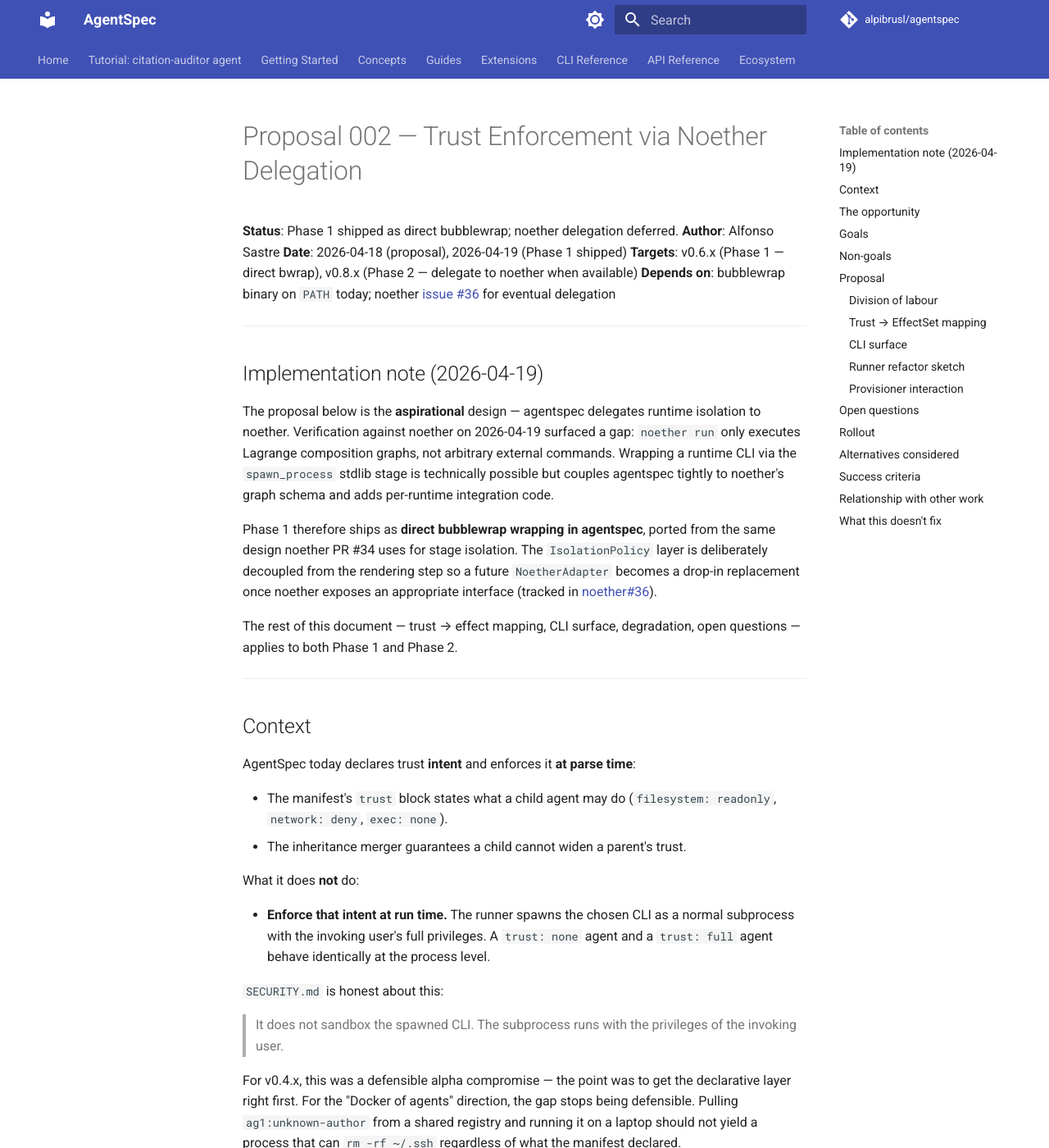
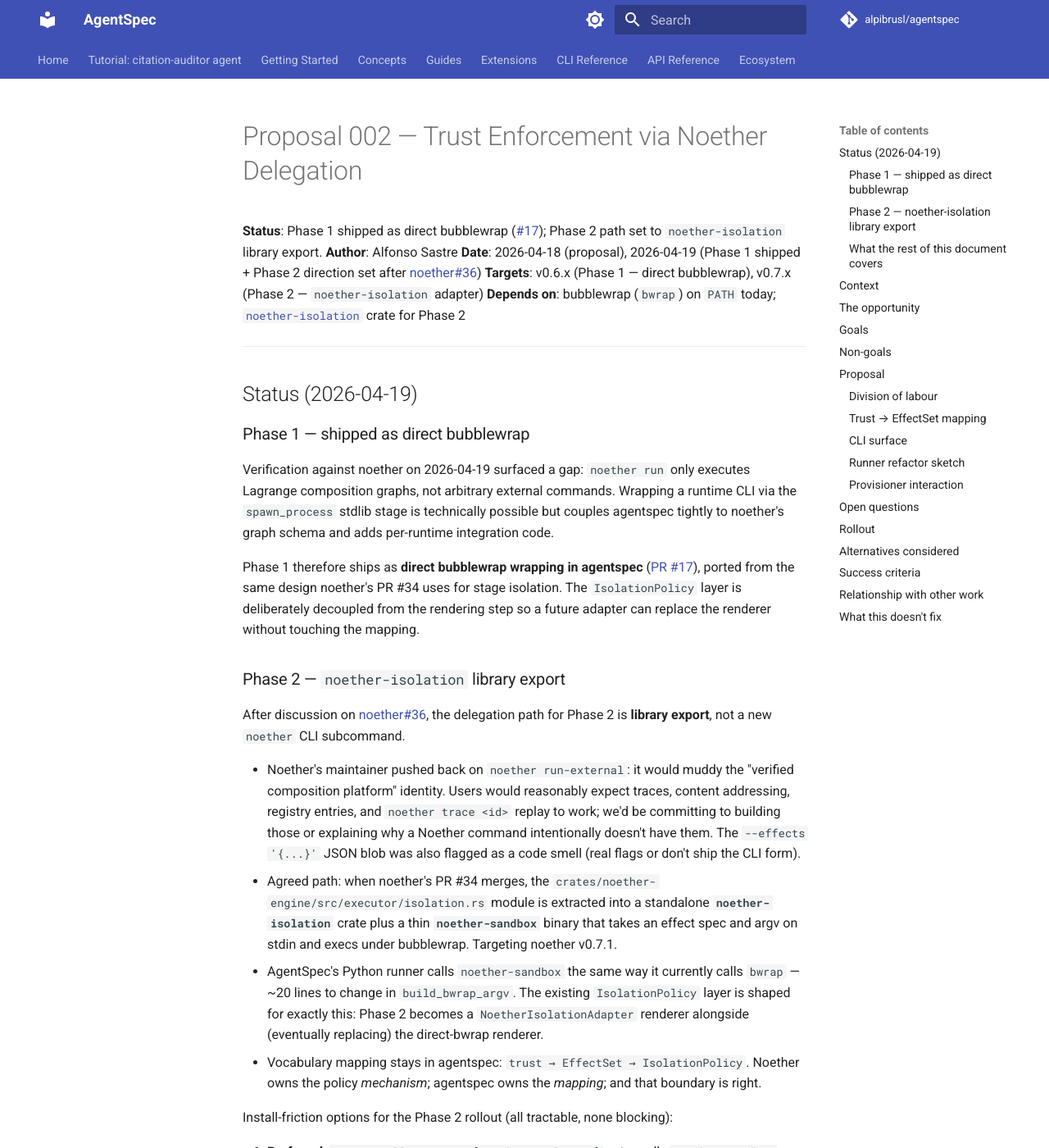
Before and after one commit to alpibrusl/agentspec, an MkDocs documentation site: the page built from docs/proposals/002-trust-enforcement-via-noether.md, in a window 1280 px wide and 1400 px high. Shown: the whole window at 82% size. Built offline with MkDocs 1.6.1 and Material for MkDocs 9.7.7, drawn with Linux system fonts in a browser that asks for light colours; comment, search, counter and statistics services are not loaded; some of the changed text lies outside the part shown.

Commit message:
docs(proposal): record noether#36 library-export decision (#19)
After discussion on noether#36, the Phase 2 path is library export
(noether-isolation crate + noether-sandbox binary), not a new
noether run-external CLI subcommand. Updates proposal 002 to reflect
this so the direction is durably recorded rather than living only in
the issue thread.

Key changes to the doc:

- Status line updated: accepted direction, Phase 1 shipping as
  direct bwrap, Phase 2 path set to library export.
- New "Direction note (2026-04-19)" section at the top summarising
  the noether#36 discussion: why run-external was rejected
  (identity drift, --effects JSON smell), why library export is
  right (one audit surface, vocabulary mapping stays in agentspec),
  and three install-friction options with pip install
  agentspec[noether-isolation] as the preferred shape.
- Rollout updated: v0.6.0 Phase 1 (direct bwrap), v0.7.x Phase 2
  (NoetherIsolationAdapter renderer after noether v0.7.1), v0.8.x
  transparent pickup of noether's native-namespaces backend.

No code changes; this is pure design-doc housekeeping. When PR #17
merges, the implementation-note section it adds will sit alongside
this direction note; a follow-up can consolidate if the two drift.

Co-authored-by: Claude Opus 4.7 (1M context) <noreply@anthropic.com>

```diff
--- a/docs/proposals/002-trust-enforcement-via-noether.md
+++ b/docs/proposals/002-trust-enforcement-via-noether.md
@@ -1,31 +1,85 @@
 # Proposal 002 — Trust Enforcement via Noether Delegation
 
-**Status**: Phase 1 shipped as direct bubblewrap; noether delegation deferred.
+**Status**: Phase 1 shipped as direct bubblewrap ([#17](https://github.com/alpibrusl/agentspec/pull/17)); Phase 2 path set to `noether-isolation` library export.
 **Author**: Alfonso Sastre
-**Date**: 2026-04-18 (proposal), 2026-04-19 (Phase 1 shipped)
-**Targets**: v0.6.x (Phase 1 — direct bwrap), v0.8.x (Phase 2 — delegate to noether when available)
-**Depends on**: bubblewrap binary on `PATH` today; noether [issue #36](https://github.com/alpibrusl/noether/issues/36) for eventual delegation
+**Date**: 2026-04-18 (proposal), 2026-04-19 (Phase 1 shipped + Phase 2 direction set after [noether#36](https://github.com/alpibrusl/noether/issues/36))
+**Targets**: v0.6.x (Phase 1 — direct bubblewrap), v0.7.x (Phase 2 — `noether-isolation` adapter)
+**Depends on**: bubblewrap (`bwrap`) on `PATH` today; [`noether-isolation`](https://github.com/alpibrusl/noether/issues/36) crate for Phase 2
 
 ---
 
-## Implementation note (2026-04-19)
+## Status (2026-04-19)
 
-The proposal below is the **aspirational** design — agentspec delegates
-runtime isolation to noether. Verification against noether on 2026-04-19
-surfaced a gap: `noether run` only executes Lagrange composition graphs,
-not arbitrary external commands. Wrapping a runtime CLI via the
-`spawn_process` stdlib stage is technically possible but couples agentspec
-tightly to noether's graph schema and adds per-runtime integration code.
+### Phase 1 — shipped as direct bubblewrap
 
-Phase 1 therefore ships as **direct bubblewrap wrapping in agentspec**,
-ported from the same design noether PR #34 uses for stage isolation. The
-`IsolationPolicy` layer is deliberately decoupled from the rendering step
-so a future `NoetherAdapter` becomes a drop-in replacement once noether
-exposes an appropriate interface (tracked in
-[noether#36](https://github.com/alpibrusl/noether/issues/36)).
+Verification against noether on 2026-04-19 surfaced a gap: `noether
+run` only executes Lagrange composition graphs, not arbitrary external
+commands. Wrapping a runtime CLI via the `spawn_process` stdlib stage
+is technically possible but couples agentspec tightly to noether's
+graph schema and adds per-runtime integration code.
 
-The rest of this document — trust → effect mapping, CLI surface,
-degradation, open questions — applies to both Phase 1 and Phase 2.
+Phase 1 therefore ships as **direct bubblewrap wrapping in agentspec**
+([PR #17](https://github.com/alpibrusl/agentspec/pull/17)), ported
+from the same design noether's PR #34 uses for stage isolation. The
+`IsolationPolicy` layer is deliberately decoupled from the rendering
+step so a future adapter can replace the renderer without touching
+the mapping.
+
+### Phase 2 — `noether-isolation` library export
+
+After discussion on [noether#36](https://github.com/alpibrusl/noether/issues/36),
+the delegation path for Phase 2 is **library export**, not a new
+`noether` CLI subcommand.
+
+- Noether's maintainer pushed back on `noether run-external`: it
+  would muddy the "verified composition platform" identity. Users
+  would reasonably expect traces, content addressing, registry
+  entries, and `noether trace <id>` replay to work; we'd be
+  committing to building those or explaining why a Noether command
+  intentionally doesn't have them. The `--effects '{...}'` JSON blob
+  was also flagged as a code smell (real flags or don't ship the CLI
+  form).
+- Agreed path: when noether's PR #34 merges, the
+  `crates/noether-engine/src/executor/isolation.rs` module is
+  extracted into a standalone **`noether-isolation`** crate plus a
+  thin **`noether-sandbox`** binary that takes an effect spec and
+  argv on stdin and execs under bubblewrap. Targeting noether
+  v0.7.1.
+- AgentSpec's Python runner calls `noether-sandbox` the same way it
+  currently calls `bwrap` — ~20 lines to change in
+  `build_bwrap_argv`. The existing `IsolationPolicy` layer is shaped
+  for exactly this: Phase 2 becomes a `NoetherIsolationAdapter`
+  renderer alongside (eventually replacing) the direct-bwrap
+  renderer.
+- Vocabulary mapping stays in agentspec: `trust → EffectSet →
+  IsolationPolicy`. Noether owns the policy *mechanism*; agentspec
+  owns the *mapping*; and that boundary is right.
+
+Install-friction options for the Phase 2 rollout (all tractable,
+none blocking):
+
+1. **Preferred**: `pip install agentspec[noether-isolation]` extra
+   pulls `noether-sandbox` as a binary dependency. The extra name
+   tells users they're opting into the Rust audit surface
+   (`noether-sandbox` is written in Rust, so security auditors
+   should review the `noether-isolation` crate alongside agentspec).
+2. `maturin` / `cibuildwheel` bundles `noether-sandbox` into the
+   agentspec wheel per-platform. Self-contained but CI-expensive.
+3. Separate install (`cargo install noether-sandbox`), agentspec
+   auto-detects the same way it detects `bwrap` today.
+
+When `noether-isolation` is released, we add the adapter and either
+default to it when available or make it opt-in — deferring that
+choice to the migration PR. During the transition, `--via=bwrap`
+keeps working; the adapter is additive, not a replacement on day
+one.
+
+### What the rest of this document covers
+
+The `trust → effect` mapping, CLI surface, degradation behaviour,
+and open questions below apply to both Phase 1 and Phase 2 — the
+adapter swap is a renderer change, not a schema change, so
+everything downstream stays valid.
 
 ---
 
@@ -208,10 +262,9 @@ One gotcha: when MCP servers are installed via `provision_install()` (pip/npm/ca
 ## Rollout
 
 - **v0.5.x** (concurrent): records from Proposal 001 land. No isolation yet.
-- **v0.6.0**: ship `agentspec.runner.isolation` module with the mapping table. Add `--via noether` CLI flag (opt-in only). Docs describe the setup.
-- **v0.6.x**: auto-detect becomes default behaviour for manifests with declared constraints. Permissive manifests still use legacy path.
-- **v0.7.0**: auto-detect becomes default for all manifests. `--unsafe-no-isolation` remains available for opt-out.
-- **v0.8.0** (when noether ships native backend): agentspec gets it transparently. No agentspec changes required.
+- **v0.6.0** (Phase 1): ship `agentspec.runner.isolation` with direct bwrap rendering. `--via auto|bwrap|none` CLI flag, `--unsafe-no-isolation` opt-out, `AGENTSPEC_ISOLATION` env fallback. Manifests with tight trust fail closed when bwrap is missing; permissive manifests warn.
+- **v0.7.x** (Phase 2): add `NoetherIsolationAdapter` as a second renderer behind the same `IsolationPolicy` layer. Ships after noether v0.7.1 exposes the `noether-isolation` crate + `noether-sandbox` binary per [noether#36](https://github.com/alpibrusl/noether/issues/36). Default backend choice (direct vs adapter) deferred to the migration PR — likely adapter-preferred with direct as a fallback.
+- **v0.8.x**: when noether's Phase 2 native backend (namespaces + Landlock + seccomp, no external binary) lands upstream, agentspec picks it up transparently via the adapter. No agentspec changes required.
 
 ## Alternatives considered
 
```
